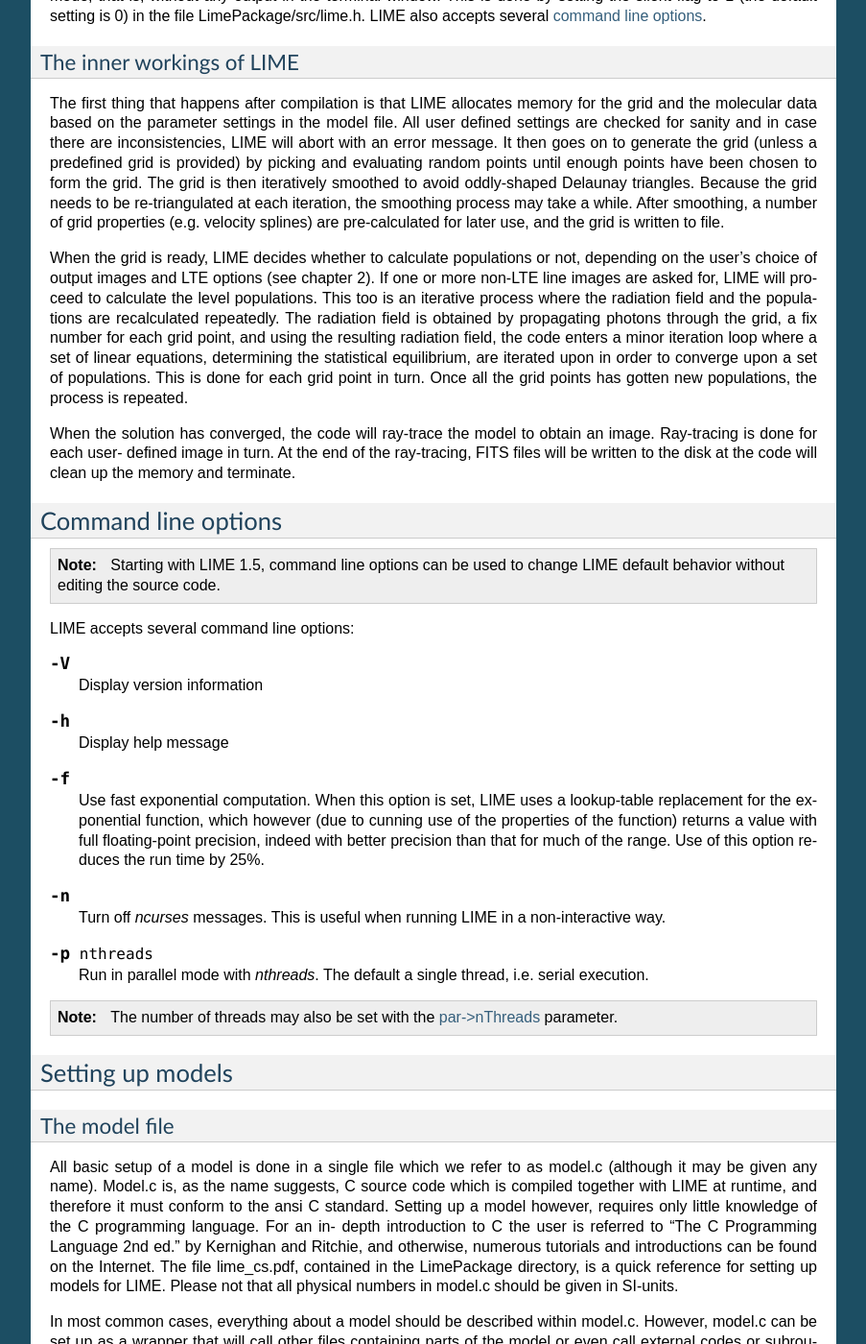
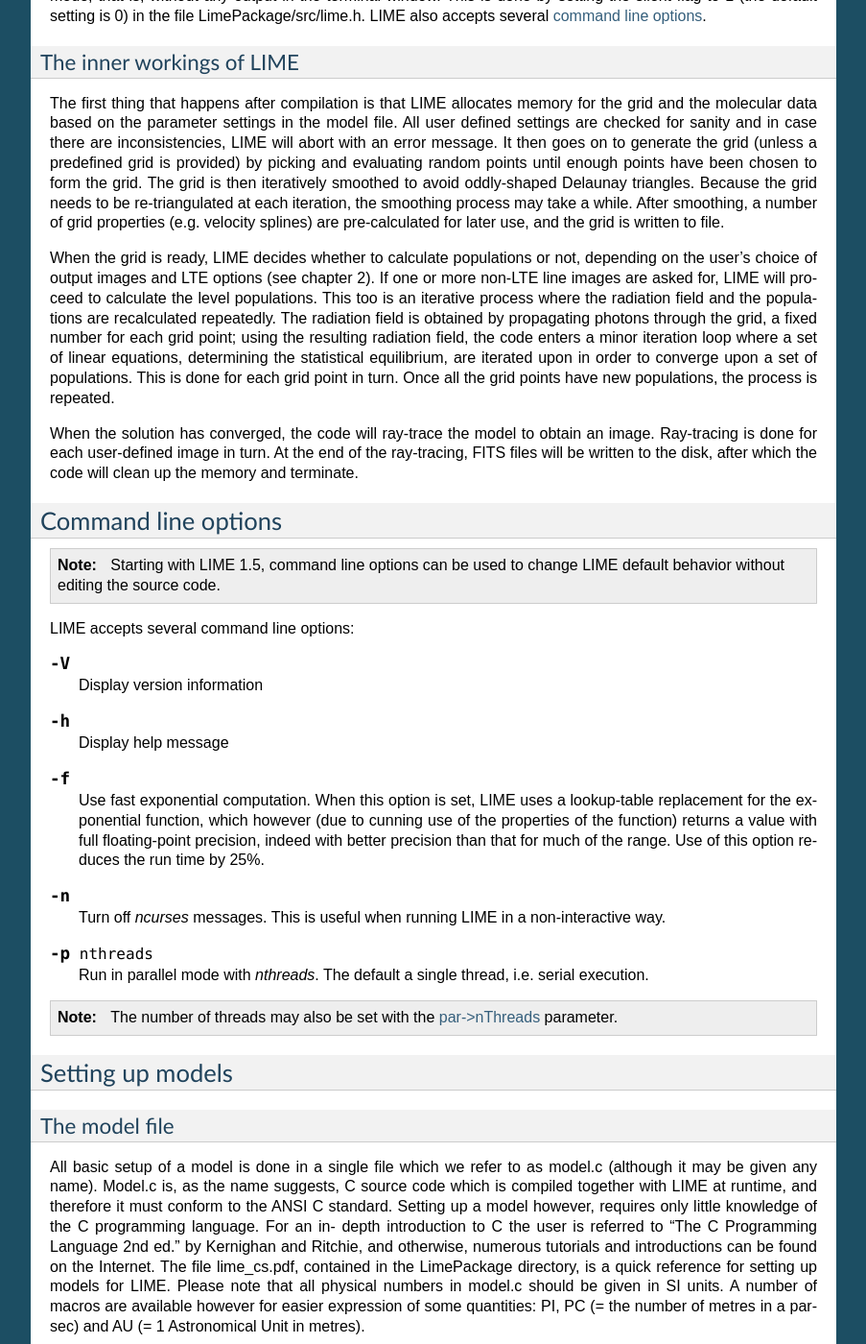
Before and after one commit to lime-rt/lime, a Sphinx documentation site: the page built from doc/usermanual.rst, in a window 1280 px wide and 1400 px high, scrolled down 1906 px. Shown: the whole window at 96% size, without its empty margins (198-1101 px from the left). Built offline with Sphinx 7.4.7, drawn with Linux system fonts in a browser that asks for light colours; some of the changed text lies outside the part shown.

Commit message:
Minor improvements
  - Fixes to spelling and other typos in the documentation.
  - Added a macro N_SMOOTH_ITERS to control the number of grid smoothing iterations.
  - Fixed the ordering of function templates in lime.h - they are now all
alphabetical instead of just some. There is also now more consistency in whether a
dummy variable name is given in the template or not.

```diff
--- a/doc/usermanual.rst
+++ b/doc/usermanual.rst
@@ -148,17 +148,17 @@
 proceed to calculate the level populations. This too is an iterative
 process where the radiation field and the populations are recalculated
 repeatedly. The radiation field is obtained by propagating photons
-through the grid, a fix number for each grid point, and using the
+through the grid, a fixed number for each grid point; using the
 resulting radiation field, the code enters a minor iteration loop where
 a set of linear equations, determining the statistical equilibrium, are
 iterated upon in order to converge upon a set of populations. This is
-done for each grid point in turn. Once all the grid points has gotten
+done for each grid point in turn. Once all the grid points have
 new populations, the process is repeated.
 
 When the solution has converged, the code will ray-trace the model to
-obtain an image. Ray-tracing is done for each user- defined image in
+obtain an image. Ray-tracing is done for each user-defined image in
 turn. At the end of the ray-tracing, FITS files will be written to the
-disk at the code will clean up the memory and terminate.
+disk, after which the code will clean up the memory and terminate.
 
 .. _lime-options:
 
@@ -213,20 +213,20 @@
 All basic setup of a model is done in a single file which we refer to as
 model.c (although it may be given any name). Model.c is, as the name
 suggests, C source code which is compiled together with LIME at runtime,
-and therefore it must conform to the ansi C standard. Setting up a model
+and therefore it must conform to the ANSI C standard. Setting up a model
 however, requires only little knowledge of the C programming language.
 For an in- depth introduction to C the user is referred to “The C
 Programming Language 2nd ed.” by Kernighan and Ritchie, and otherwise,
 numerous tutorials and introductions can be found on the Internet. The
 file lime\_cs.pdf, contained in the LimePackage directory, is a quick
-reference for setting up models for LIME. Please not that all physical
-numbers in model.c should be given in SI-units.
+reference for setting up models for LIME. Please note that all physical
+numbers in model.c should be given in SI units. A number of macros are available however for easier expression of some quantities: PI, PC (= the number of metres in a parsec) and AU (= 1 Astronomical Unit in metres).
 
 In most common cases, everything about a model should be described
 within model.c. However, model.c can be set up as a wrapper that will
 call other files containing parts of the model or even call external
 codes or subroutines. Examples of such usage are given below in the
-section Advanced setup.
+section `Advanced Setup`.
 
 model.c should always begin with the following inclusion
 
@@ -272,9 +275,9 @@
 
 minScale is the smallest scales sampled by the code. Structures smaller
 than minScale will not be sampled properly. If one uses spherical
-sampling (see below) this number can also be though upon as the inner
+sampling (see below) this number can also be though of as the inner
 edge of the grid. This number should not be set smaller than needed,
-because an undesirable large number of grid point will end up near the
+because that will cause an undesirably large number of grid points to end up near the
 center of the model.
 
 .. code:: c
@@ -344,7 +347,7 @@
 cannot be found locally, LIME will try and download the file instead.
 When downloading data files, the filename can be give both with and
 without the surname .dat (i.e., “co” or “co.dat”). moldatfile is an
-array so multiple data files can be used for a single LIME run. There is
+array, so multiple data files can be used for a single LIME run. There is
 no default value.
 
 .. code:: c
@@ -442,7 +445,7 @@
 If set, LIME will anti-alias the output image. anti-alias can take the
 value of any positive integer, with the value 1 (default) being no
 anti-aliasing. Greater values correspond to stronger anti-aliasing. LIME
-uses stochastic super-sampling anti- aliasing. This is very effective in
+uses stochastic super-sampling anti-aliasing. This is very effective in
 minimizing artifacts in the image, but it also slows down the ray-tracer
 by a factor equal to the value of antialias. This parameter is the only
 one that will not be ignored in case par->restart is set.
@@ -500,14 +503,13 @@
 Theta is the viewing angle (the angle between the model z axis and the
 ray-tracers line of sight). This number is given in radians, not
 degrees, so that a face-on view (of models where this term is
-applicable) is 0 and edge-on view is π/2.
+applicable) is 0 and edge-on view is π/2. Note that you can use the predefined PI macro: e.g. to express π/2, write PI/2.0 in your model file.
 
 .. code:: c
 
     (double) img[i]->distance (required)
 
-The source distance in meters. LIME knows the conversion between parsec,
-AU, and meters, so the distance can be given as 100\*pc, for example. If
+The source distance in meters. LIME predefines macros PC and AU which express respectively the sizes of the parsec and the Astronomical Unit in meters, so it is valid to write the distance as 100\*PC for example. If
 the source is located at a cosmological distance, this parameter is the
 luminosity distance.
 
@@ -541,8 +543,8 @@
     (double) img[i]->source_vel (optional)
 
 The source velocity is an optional parameter that gives the spectra a
-velocity offset. This parameter is useful when comparing the model to an
-astronomical source with a known relative velocity.
+velocity offset (receding velocities are positive-valued). This parameter is useful when comparing the model to an
+astronomical source with a known relative line-of-sight velocity.
 
 .. code:: c
 
```
Also changed, not shown: other parts of doc/usermanual.rst (+12 -9 lines), 3 other files.
